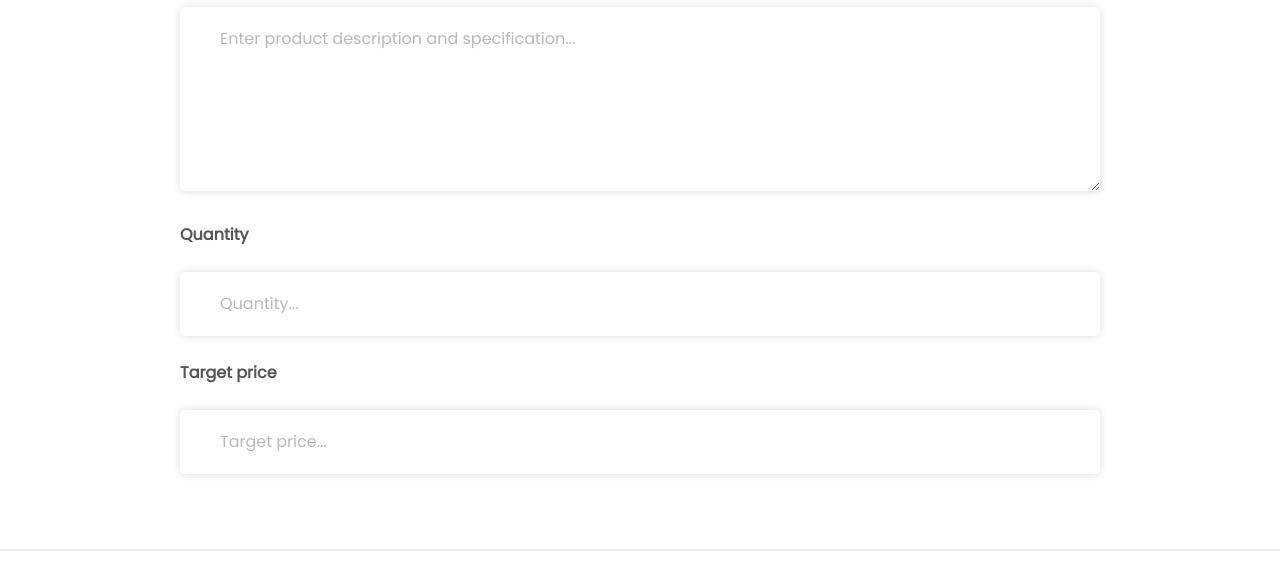
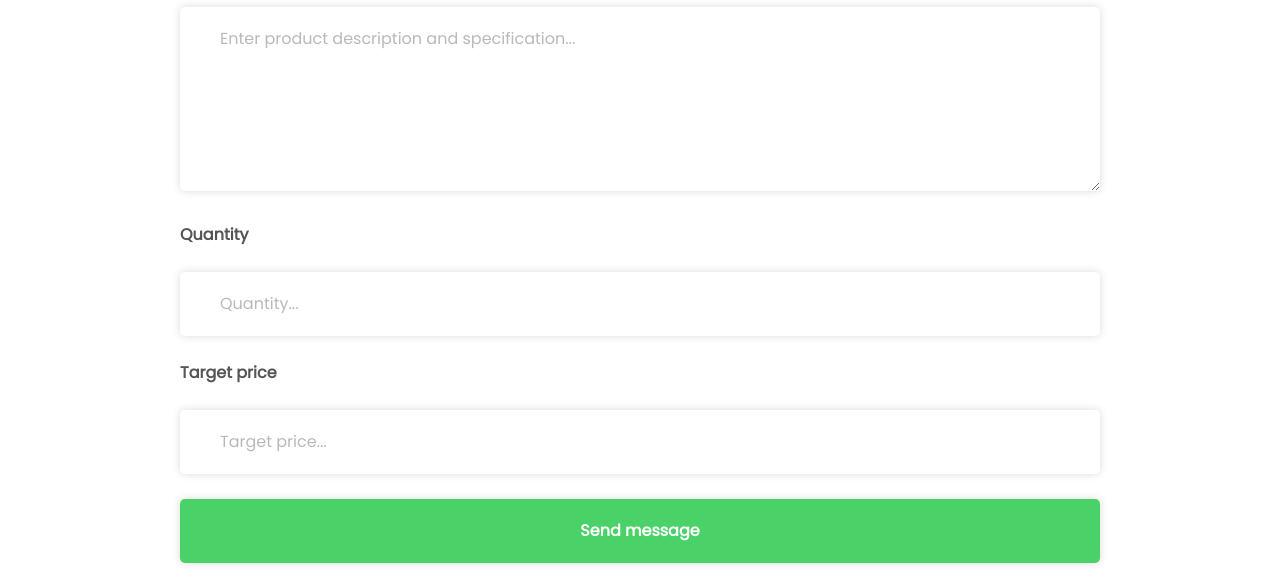
Before and after one commit to Vujovic/gotechsource, a Gatsby site: page /contact in a window 1280 px wide. Shown: the part 780-1360 px from the top of the page. Built offline with nearby package versions, Linux system fonts and the light colour scheme; Gatsby itself is replaced by a stand-in of ours.

Commit message:
add submit button to form (woops)

```diff
--- a/package.json
+++ b/package.json
@@ -2,7 +2,7 @@
   "name": "go-tech-source",
   "private": true,
   "description": "Website for a supply chain company.",
-  "version": "0.3.5",
+  "version": "0.6.5",
   "author": "Njegos Vujovic <https://njegos.dev>",
   "dependencies": {
     "babel-plugin-styled-components": "^1.10.7",
--- a/src/pages/contact.js
+++ b/src/pages/contact.js
@@ -73,6 +73,7 @@ export default () => (
           min="1"
           placeholder="Target price..."
         />
+        <input type="submit" className="button" value="Send message" />
       </form>
     </Contact>
   </Layout>
@@ -106,5 +107,15 @@ const Contact = styled.section`
         color: #b9b9b9;
       }
     }
+    .button {
+      background-color: var(--color-primary);
+      color: #fff;
+      cursor: pointer;
+      font-weight: 900;
+      margin-top: 25px;
+      :hover {
+        opacity: 0.7;
+      }
+    }
   }
 `
```
